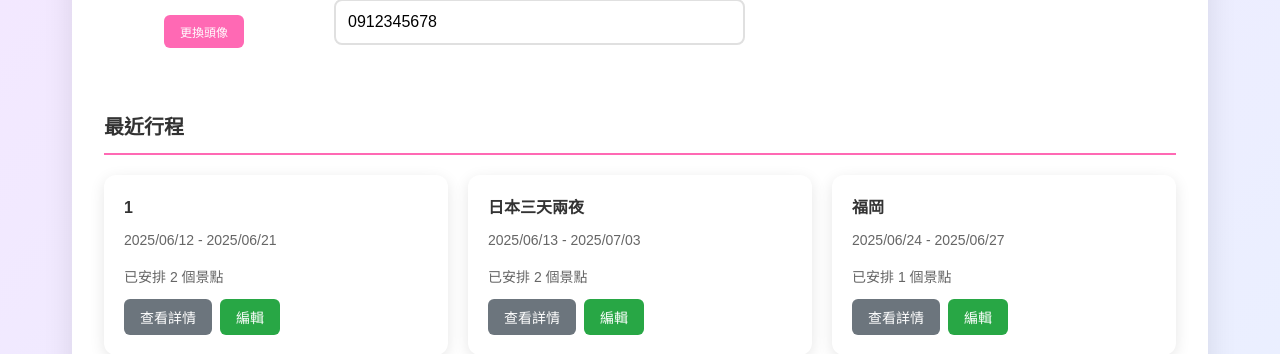
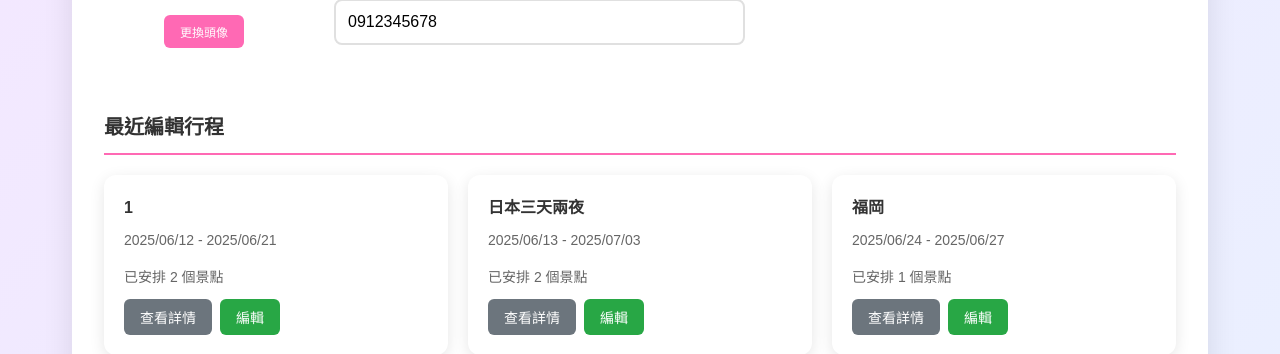
Before and after one commit to s22452007/janpanTrip, a Django app: page / in a window 1280 px wide, after a click on "用戶管理". Shown: the part 449-803 px from the top of the page. Run offline with Django 5.2, Linux system fonts and the light colour scheme; a user stored in the database is signed in; data comes from the database, SQL or seed files in the repository; both versions use the stored data as it was after the commit.

Commit message:
"最近行程"改成"最近編輯行程"

```diff
--- a/templates/travel/home.html
+++ b/templates/travel/home.html
@@ -122,7 +122,7 @@
 
             <div id="messages-container" style="margin-top: 10px; font-weight: bold; padding: 5px; border-radius: 3px;"></div>
 
-            <div class="section-title">最近行程</div>
+            <div class="section-title">最近編輯行程</div>
 
             <!-- 最近的行程 - 使用真實資料 -->
             <div style="margin-bottom: 30px;">
```
Also changed, not shown: db.sqlite3.
